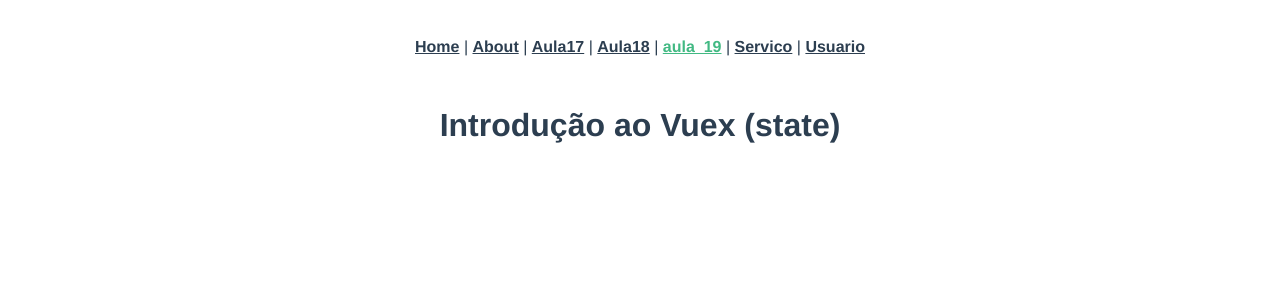
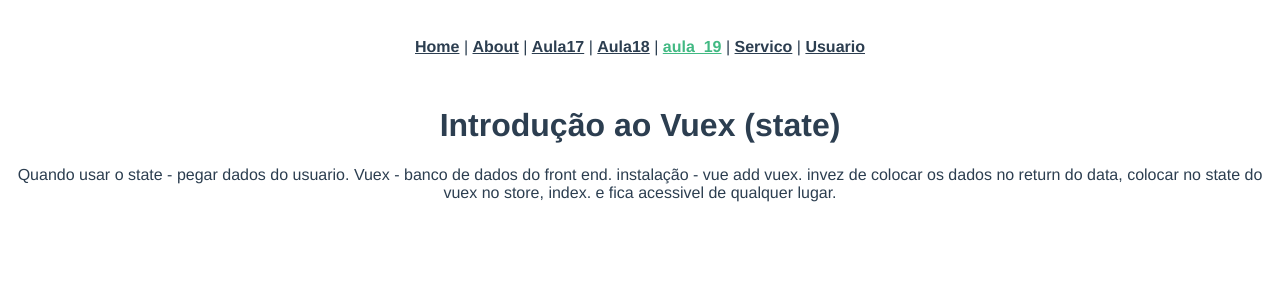
Before and after one commit to Ricardomjr-10/vuejsjornadadev, a Vue app: page /aula_19 in a window 1280 px wide. Shown: the top 300 px of the page. Built offline with nearby package versions, Linux system fonts and the light colour scheme.

Commit message:
instalacao do vuex

```diff
--- a/src/components/Aula_19.vue
+++ b/src/components/Aula_19.vue
@@ -1,5 +1,23 @@
 <template>
     <div>
         <h1>Introdução ao Vuex (state)</h1>
+        <p>
+            Quando usar o state - pegar dados do usuario.
+            Vuex - banco de dados do front end.
+            instalação - vue add vuex.
+            invez de colocar os dados no return do data, colocar
+            no state do vuex no store, index.
+            e fica acessivel de qualquer lugar.
+        </p>
     </div>
 </template>
+
+<script>
+export default {
+    data() {
+        return {
+
+        }
+    }
+}
+</script>
```
